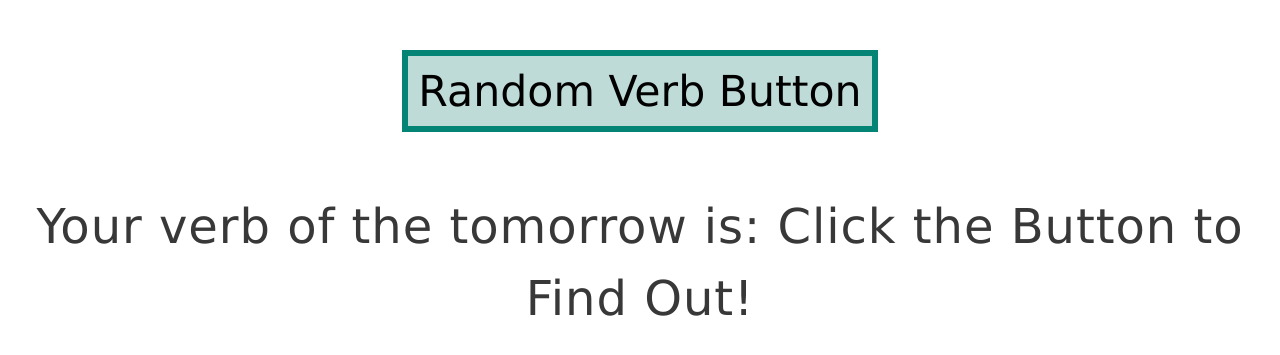
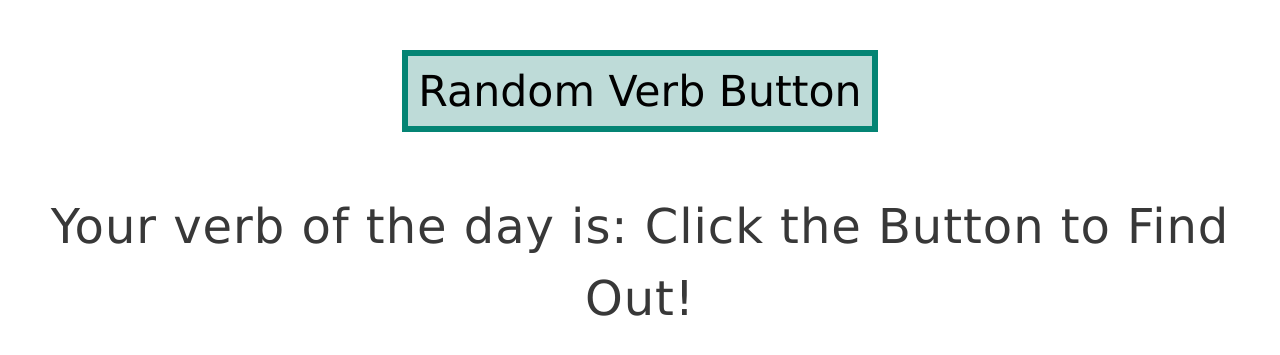
Before and after one commit to Gabriel-Hahnium/CI_WebAPP_Hahn, a Flask app: page / in a window 1280 px wide. Shown: the top 355 px of the page. Run offline with Flask 2, Linux system fonts and the light colour scheme.

Commit message:
testing full pipeline

```diff
--- a/templates/app_frontend.html
+++ b/templates/app_frontend.html
@@ -15,7 +15,7 @@
 			<br>
 			<div class="text-center">
 				<font size="+12">
-				Your verb of the tomorrow is: {{ random_verb }}!
+				Your verb of the day is: {{ random_verb }}!
 				</font>
 			</div>
 	</body>
```
